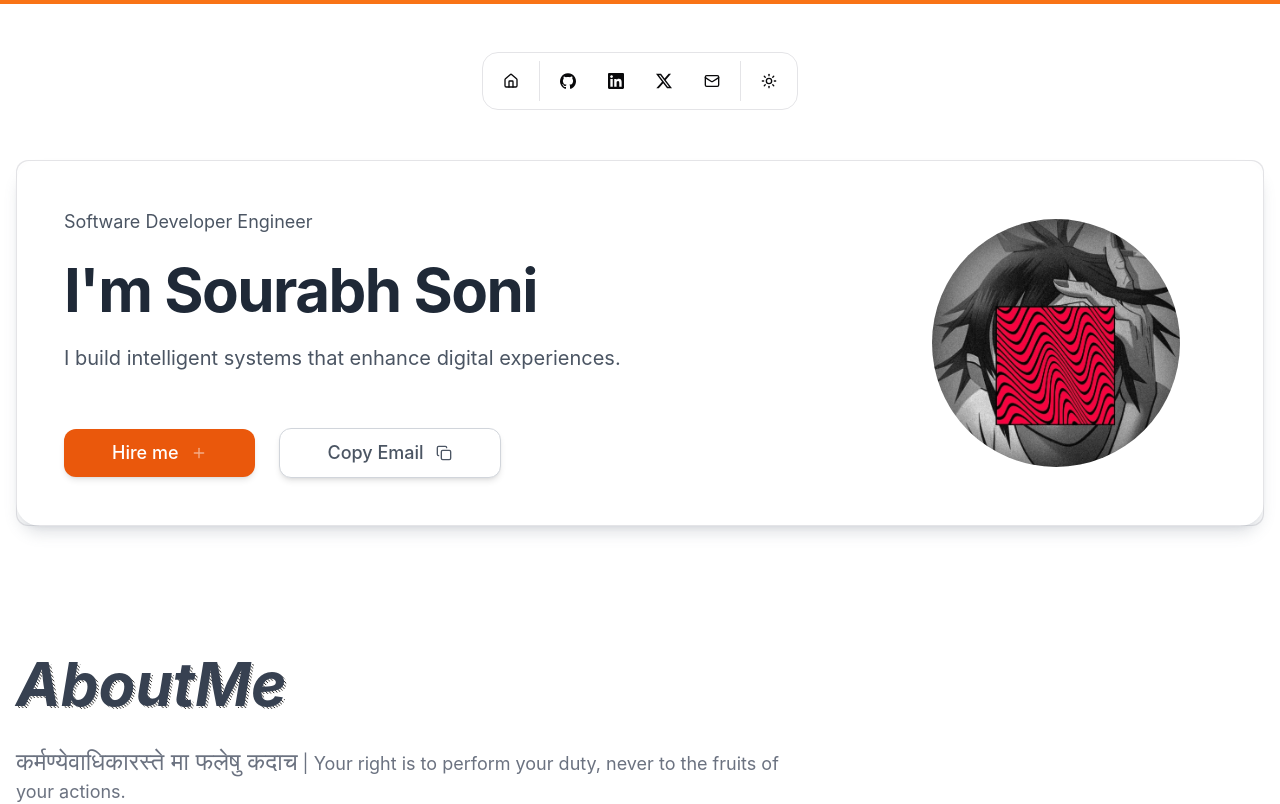
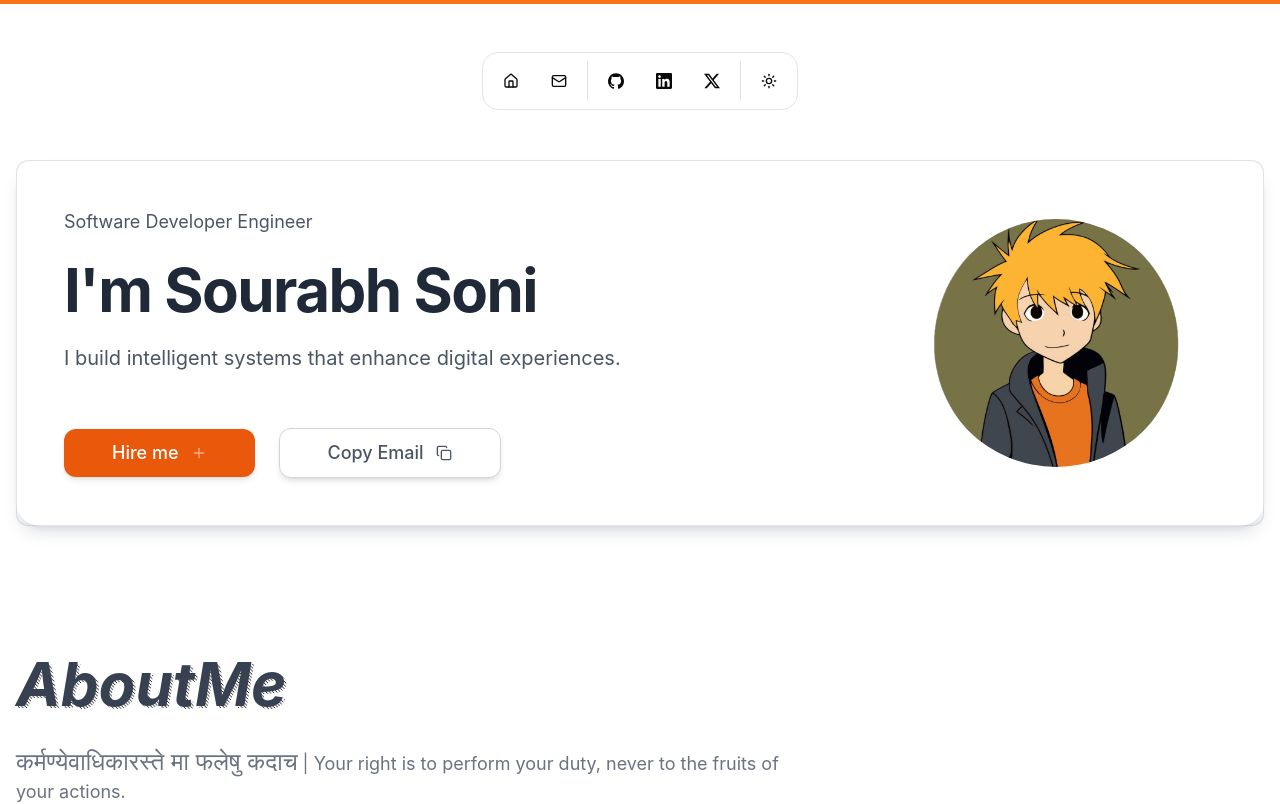
Before and after one commit to sourabhs701/show, a React (Vite) app: page / in a window 1280 px wide. Shown: the top 804 px of the page. Built offline with nearby package versions, Linux system fonts and the light colour scheme.

Commit message:
navbar links

```diff
--- a/src/components/DiscussProject.jsx
+++ b/src/components/DiscussProject.jsx
@@ -8,7 +8,7 @@ import { RetroGrid } from "@/components/magicui/retro-grid";
 
 import { BorderBeam } from "@/components/magicui/border-beam";
 
-const DiscussProject = () => {
+const DiscussProject = ({ id }) => {
     const sectionRef = useRef(null);
     const isInView = useInView(sectionRef, { once: true, margin: "-100px" });
 
@@ -25,6 +25,7 @@ const DiscussProject = () => {
     return (
         <section
             ref={sectionRef}
+            id={id}
             className="relative min-h-screen w-screen overflow-hidden flex items-center justify-center"
         >
             {/* Main UI Content */}
--- a/src/components/Hero.jsx
+++ b/src/components/Hero.jsx
@@ -105,7 +105,7 @@ const Hero = () => {
 
 
                                         <img
-                                            src="/pfp.jpg"
+                                            src="/avatar.png"
                                             alt="Profile"
                                             className="w-64 h-64 object-cover"
                                         />
--- a/src/components/NavBar.jsx
+++ b/src/components/NavBar.jsx
@@ -65,28 +65,24 @@ const Icons = {
 const DATA = {
     navbar: [
         { href: "#", icon: HomeIcon, label: "Home" },
+        { href: "#contact", icon: MailIcon, label: "mail" },
     ],
     contact: {
         social: {
             GitHub: {
                 name: "GitHub",
-                url: "#",
+                url: "https://github.com/sourabhs701",
                 icon: Icons.github,
             },
             LinkedIn: {
                 name: "LinkedIn",
-                url: "#",
+                url: "https://www.linkedin.com/in/sourabhs701/",
                 icon: Icons.linkedin,
             },
             X: {
                 name: "X",
-                url: "#",
+                url: "https://x.com/SRB_FUNDs",
                 icon: Icons.x,
-            },
-            email: {
-                name: "Send Email",
-                url: "#",
-                icon: Icons.email,
             },
         },
     },
@@ -99,6 +95,13 @@ const NavBar = () => {
     useEffect(() => {
         return scrollY.onChange(() => setIsScrolled(scrollY.get() > 50));
     }, [scrollY]);
+
+    const handleHireClick = () => {
+        const contactSection = document.getElementById('contact');
+        if (contactSection) {
+            contactSection.scrollIntoView({ behavior: 'smooth' });
+        }
+    };
 
     return (
         <motion.div
@@ -118,6 +121,7 @@ const NavBar = () => {
                                 <TooltipTrigger asChild>
                                     <a
                                         href={item.href}
+                                        onClick={item.label === "Contact" ? handleHireClick : undefined}
                                         aria-label={item.label}
                                         className={cn(
                                             buttonVariants({ variant: "ghost", size: "icon" }),
@@ -141,6 +145,8 @@ const NavBar = () => {
                                     <a
                                         href={social.url}
                                         aria-label={social.name}
+                                        target="_blank"
+                                        rel="noopener noreferrer"
                                         className={cn(
                                             buttonVariants({ variant: "ghost", size: "icon" }),
                                             "size-12 rounded-full",
```
Also changed, not shown: src/data/social.js (added).
